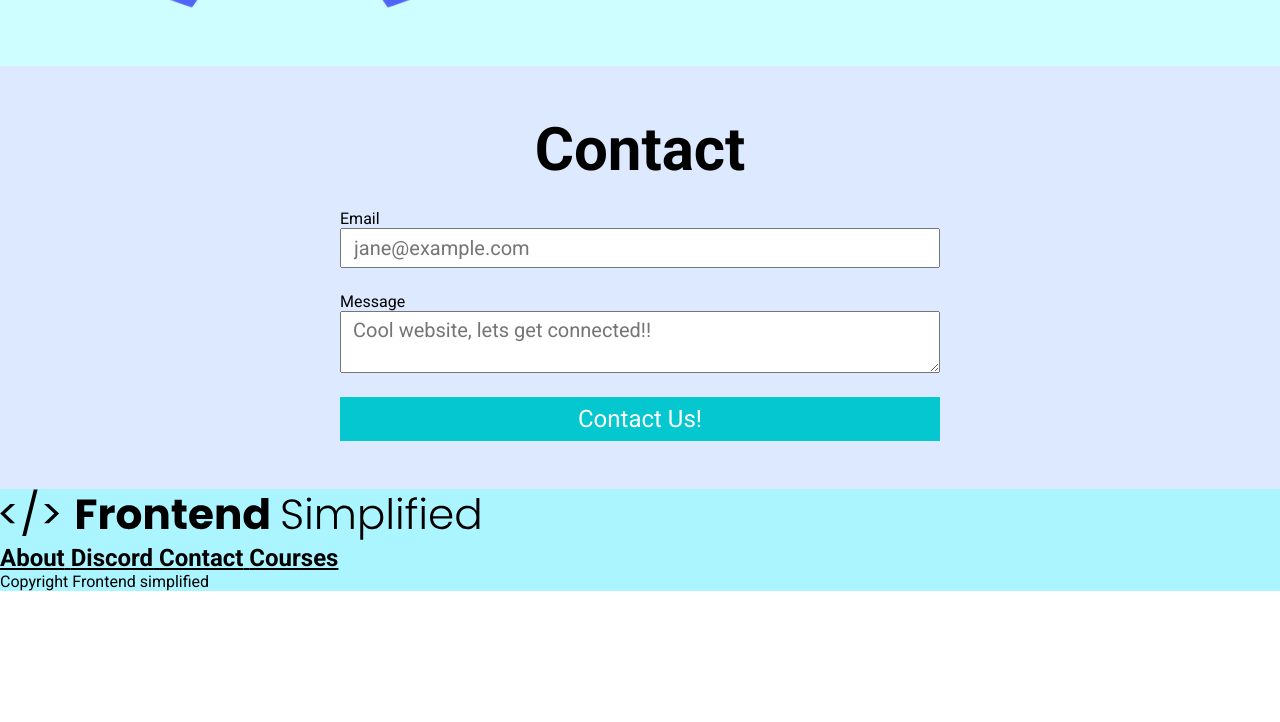
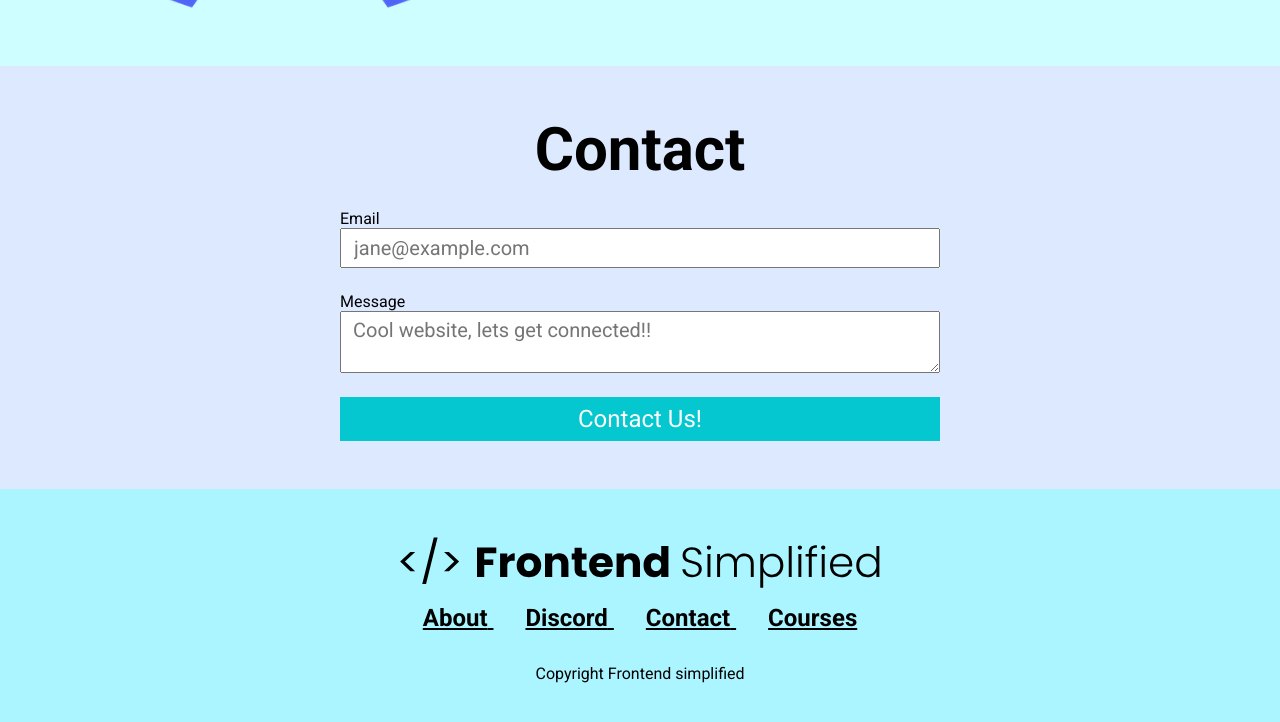
Before and after one commit to mandilyne/First-Github-Project, a plain HTML site: page index.html in a window 1280 px wide. Shown: the part 1759-2481 px from the top of the page. Before the commit the page ends 2350 px from the top, so only its background shows below. Drawn offline with Linux system fonts and the light colour scheme.

Commit message:
Updated CSS styling

```diff
--- a/index.html
+++ b/index.html
@@ -35,6 +35,7 @@
 <main>
     <section id="about">
         <h2>About</h2>
+        <div class="row">
             <div class="section__description">
                 <div class="section__description--wrapper">
                     <p class="section__desription--para">
@@ -48,10 +49,12 @@
                     <img src="./assets/about.jpg" alt="About">
                 </figure>
             </div>
+        </div>
     </section>
 
     <section id="discord">
         <h2>Discord</h2>
+        <div class="row">
             <div class="section__description">
                 <figure><img src="./assets/discord.png" alt="Discord">
                 </figure>
@@ -62,6 +65,7 @@
                     <p class="section__desription--para">
                         Lorem ipsum dolor, sit amet consectetur adipisicing elit. Minima odit repellat cumque itaque dicta. Ullam, error architecto. Reiciendis perspiciatis sint saepe! Saepe minima atque, repellendus dolor explicabo provident quis beatae!
                     </p>
+                </div>
             </div>
         </div>
     </section>
--- a/styles.css
+++ b/styles.css
@@ -69,11 +69,13 @@ li {
     display: flex;
     align-items: center;
     justify-content: center;
+    margin: 0 auto;
 }
 
 #about,
 #discord,
-#contact {
+#contact,
+footer {
     padding: 48px 0;
 }
 
@@ -161,8 +163,20 @@ FOOTER
 
 footer {
     background-color: #aaf5ff;
+    display: flex;
+    flex-direction: column;
+    align-items: center;
 }
 
 .footer__logo {
     max-width: 480px;
+    margin-bottom: 16px;
 }
+
+.footer__links {
+    margin-bottom: 32px;
+}
+
+.footer__link {
+    padding: 0 16px;
+}
```
Lines whose indentation alone changed are shown as unchanged.
